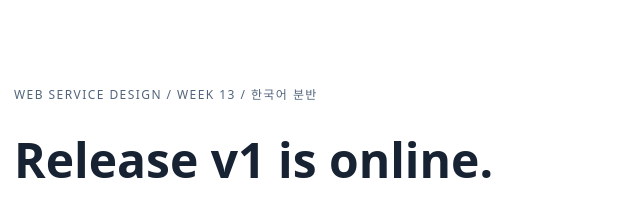
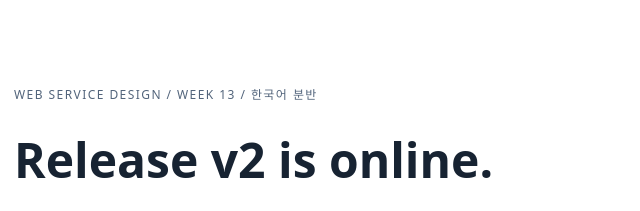
Before and after one commit to lsanghyl/Week13-Docker, a plain HTML site: page index.html in a window 1280 px wide. Shown: the top 211 px of the page, 246-886 px from the left. Drawn offline with Linux system fonts and the light colour scheme.

Commit message:
Update release from v1 to v2

```diff
--- a/index.html
+++ b/index.html
@@ -19,7 +19,7 @@
 <main>
   <p class="eyebrow">WEB SERVICE DESIGN / WEEK 13 / 한국어 분반</p>
   <!-- 실습 6: 아래 h1의 v1만 v2로 바꾸고 저장하세요. -->
-  <h1>Release v1 is online.</h1>
+  <h1>Release v2 is online.</h1>
   <p>내 HTML 파일이 Docker 이미지에 포함되고, 컨테이너 안의 Nginx가 이 페이지를 제공합니다.</p>
   <hr>
   <dl>
```
